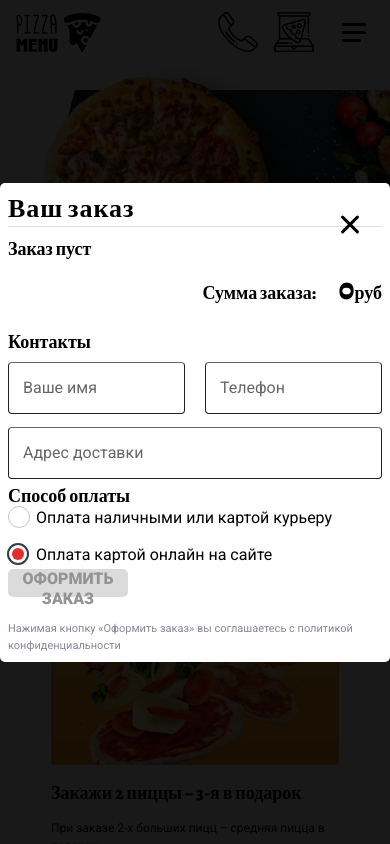
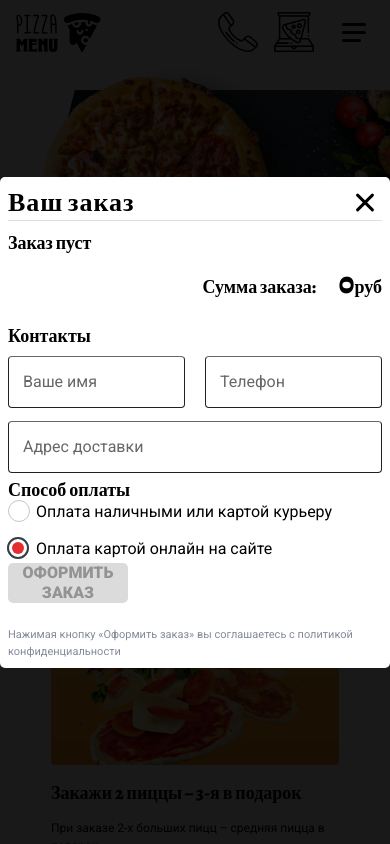
Before and after one commit to adobryakovreon/web_practik_test, a React (Create React App) app: page / in a window 390 px wide. Both pictures are taken after a click on the element 294 px from the left and 34 px from the top of the page. Shown: the top 844 px of the page. Built offline with nearby package versions, Linux system fonts and the light colour scheme.

Commit message:
fix: adaptive fixes

```diff
--- a/src/shared/UI/button/button.module.scss
+++ b/src/shared/UI/button/button.module.scss
@@ -29,7 +29,7 @@
   .button {
     @include font-roboto();
     width: 120px;
-    height: 28px;
+    height: max-content;
     line-height: 20px;
     font-weight: 500;
     &.button_main {
--- a/src/shared/components/navigation-section/navigation-section.module.scss
+++ b/src/shared/components/navigation-section/navigation-section.module.scss
@@ -77,6 +77,7 @@
     align-items: center;
     justify-content: center;
     background: #EFF0F1;
+    cursor: pointer;
   }
   &__burger-button {
     display: block;
--- a/src/shared/components/news-section/news-section.module.scss
+++ b/src/shared/components/news-section/news-section.module.scss
@@ -25,7 +25,7 @@
   }
 }
 
-@media (835px <= width) {
+@media (1300px <= width) {
   .news-section {
     &__wrapper {
       padding-top: 100px;
@@ -43,7 +43,7 @@
   }
 }
 
-@media (481px <= width < 835px) {
+@media (668px <= width < 1300px) {
   .news-section {
     &__wrapper {
       padding-top: 100px;
@@ -64,7 +64,7 @@
   }
 }
 
-@media (max-width: 480px) {
+@media (max-width: 668px) {
   .news-section {
     &__wrapper {
       padding: 60px 16px 0;
--- a/src/shared/components/order-modal/order-modal.module.scss
+++ b/src/shared/components/order-modal/order-modal.module.scss
@@ -170,5 +170,9 @@
       width: 600px;
       padding: 8px
     }
+    &__cross-wrapper {
+      top:5px;
+      right: 5px;
+    }
   }
 }
--- a/src/shared/components/payment-delivery/lib/payment-delivery-card/payment-delivery-card.module.scss
+++ b/src/shared/components/payment-delivery/lib/payment-delivery-card/payment-delivery-card.module.scss
@@ -32,7 +32,7 @@
   .pay-dev__card {
     &-wrapper {
       width: 236px;
-      height: 217px;
+      height: max-content;
       gap: 15px;
       flex-direction: column;
       align-items: flex-start;
```
